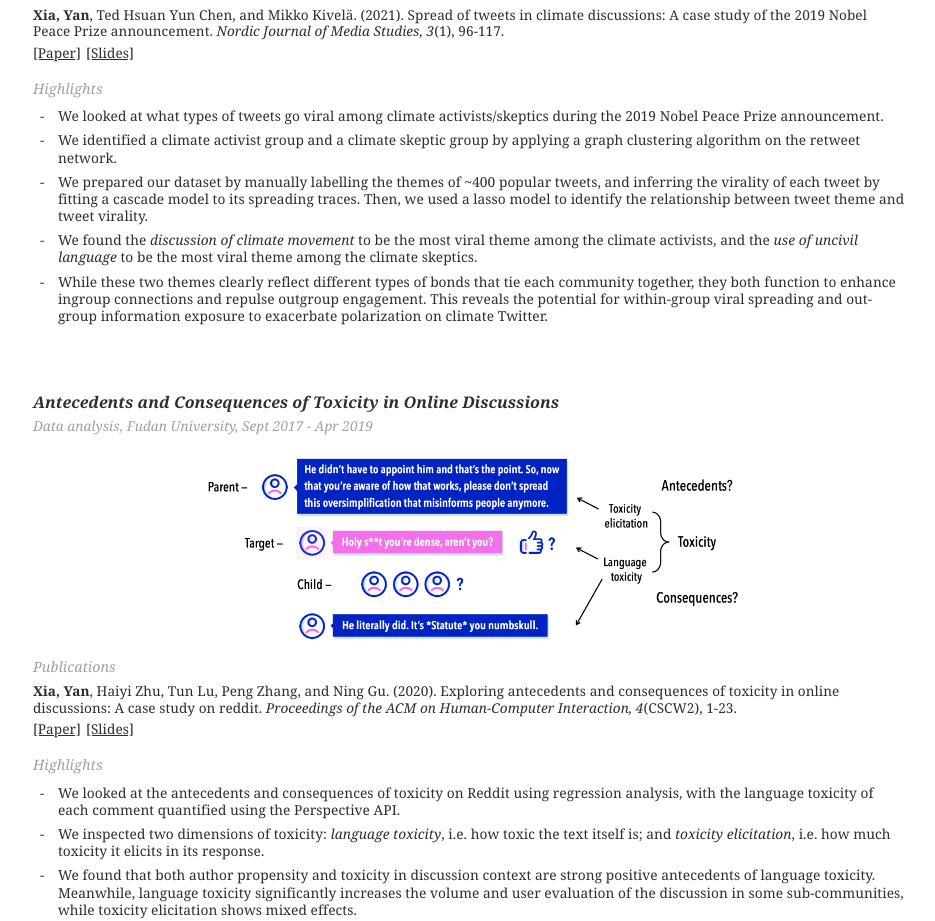
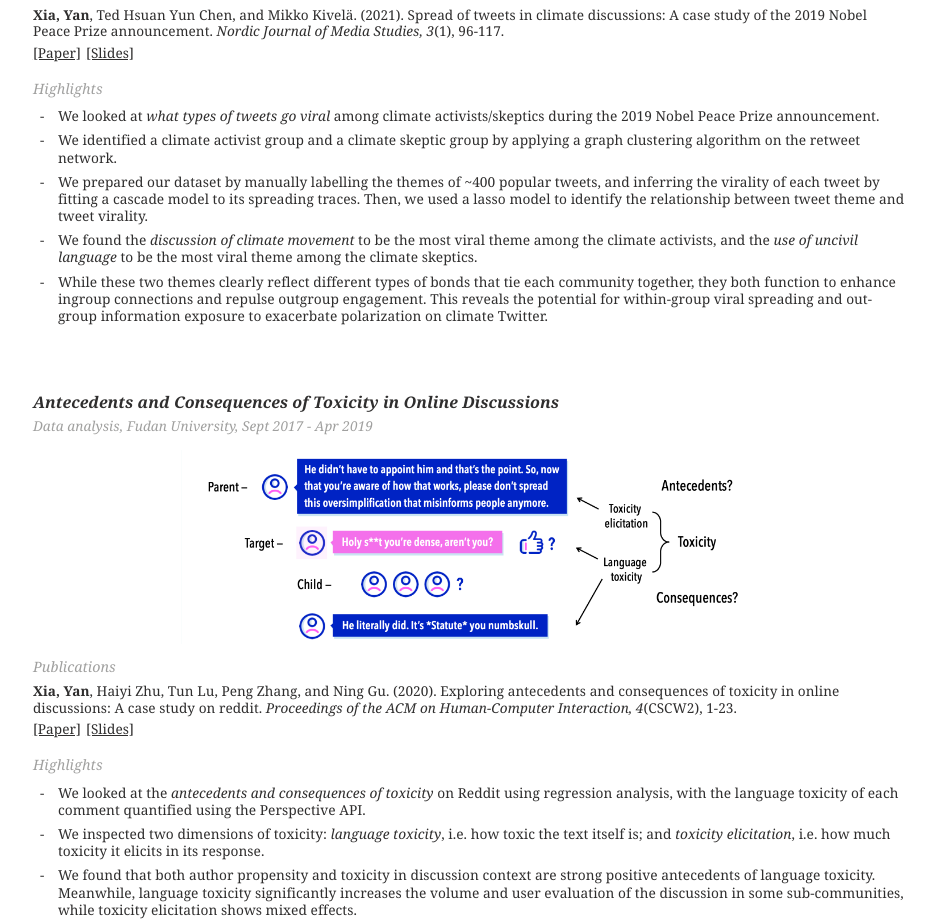
Before and after one commit to yanxxia/yanxxia.github.io, a Jekyll site: the page built from projects.html, in a window 1280 px wide and 1400 px high, scrolled down 1035 px. Shown: the part 154-1075 px from the top of the window, without its empty margins (171-1106 px from the left). Built offline with Jekyll 4.4.1, drawn with Linux system fonts in a browser that asks for light colours; some of the changed text lies outside the part shown.

```diff
--- a/projects.html
+++ b/projects.html
@@ -45,7 +45,7 @@ title: Yan Xia | Projects
       <div class="pj-subtitle">Highlights</div>
       <div class="content">
         <ul>
-          <li>We looked at what types of tweets go viral among climate activists/skeptics during the 2019 Nobel Peace Prize announcement.</li>
+          <li>We looked at <i>what types of tweets go viral</i> among climate activists/skeptics during the 2019 Nobel Peace Prize announcement.</li>
           <li>We identified a climate activist group and a climate skeptic group by applying a graph clustering algorithm on the retweet network.</li>
           <li>We prepared our dataset by manually labelling the themes of ~400 popular tweets, and inferring the virality of each tweet by fitting a cascade model to its spreading traces. Then, we used a lasso model to identify the relationship between tweet theme and tweet virality.</li>
           <li>We found the <i>discussion of climate movement</i> to be the most viral theme among the climate activists, and the <i>use of uncivil language</i> to be the most viral theme among the climate skeptics.</li>
@@ -71,7 +71,7 @@ title: Yan Xia | Projects
       <div class="pj-subtitle">Highlights</div>
       <div class="content">
         <ul>
-          <li>We looked at the antecedents and consequences of toxicity on Reddit using regression analysis, with the language toxicity of each comment quantified using the Perspective API.</li>
+          <li>We looked at the <i>antecedents and consequences of toxicity</i> on Reddit using regression analysis, with the language toxicity of each comment quantified using the Perspective API.</li>
           <li>We inspected two dimensions of toxicity: <i>language toxicity</i>, i.e. how toxic the text itself is; and <i>toxicity elicitation</i>, i.e. how much toxicity it elicits in its response.</li>
           <li>We found that both author propensity and toxicity in discussion context are strong positive antecedents of language toxicity. Meanwhile, language toxicity significantly increases the volume and user evaluation of the discussion in some sub-communities, while toxicity elicitation shows mixed effects.</li>
           <li>We discussed the types of toxicity-eliciting comments and the complexity of toxicity with concrete examples.</li>
@@ -93,7 +93,7 @@ title: Yan Xia | Projects
     </div>
     <div class="pj-content-div">
       <div class="pj-subtitle">Highlights</div>
-        We designed a crowdsourced collaborative trip planning system following an HCI system design procedure:
+        We designed a <i>crowdsourced collaborative trip planning system</i> following an HCI system design procedure:
         <ol>
           <li>User study <i>(interview, questionnaire)</i>: Explored what people need and lack in the current trip planning process.</li>
           <li>System design <i>(feature, conceptual model, usage scenario, interface)</i>: Designed a crowdsourced collaborative trip planning system based on people's needs.</li>
```
